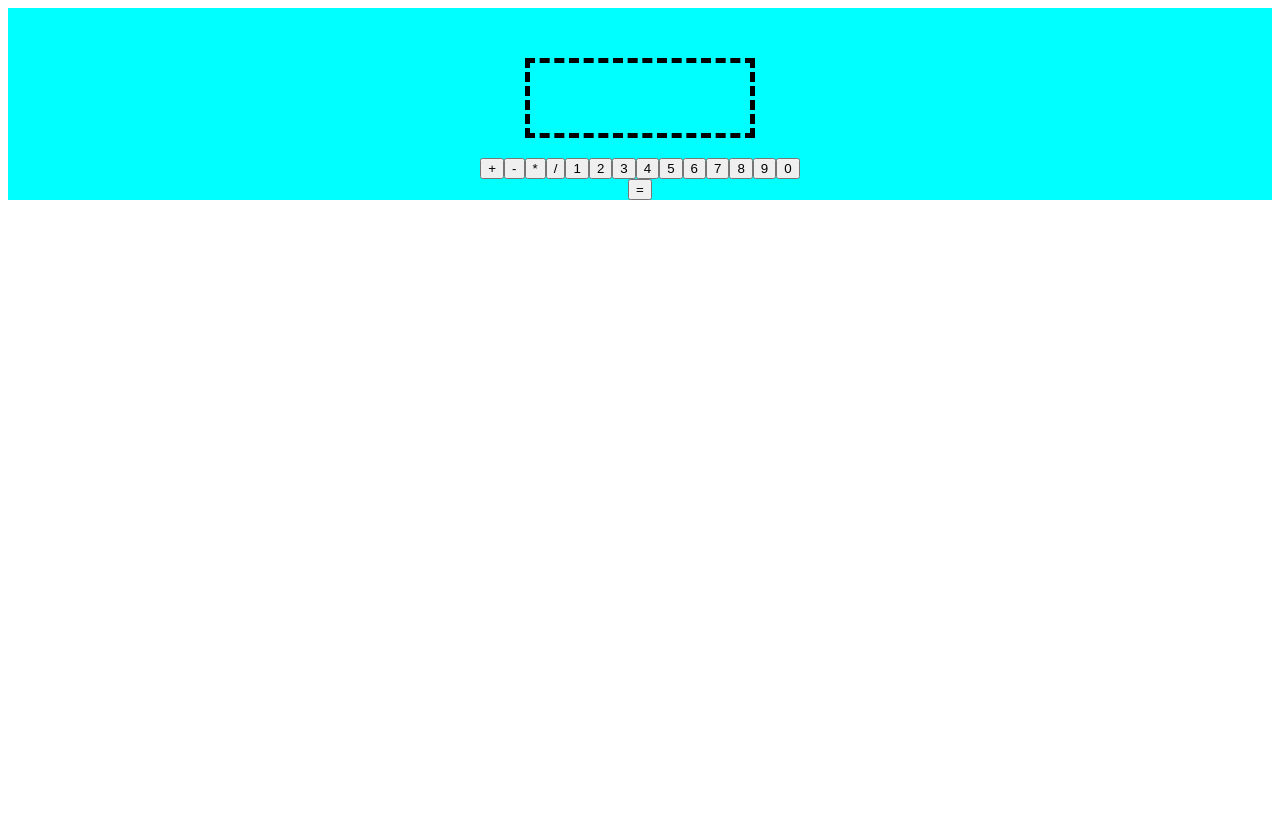
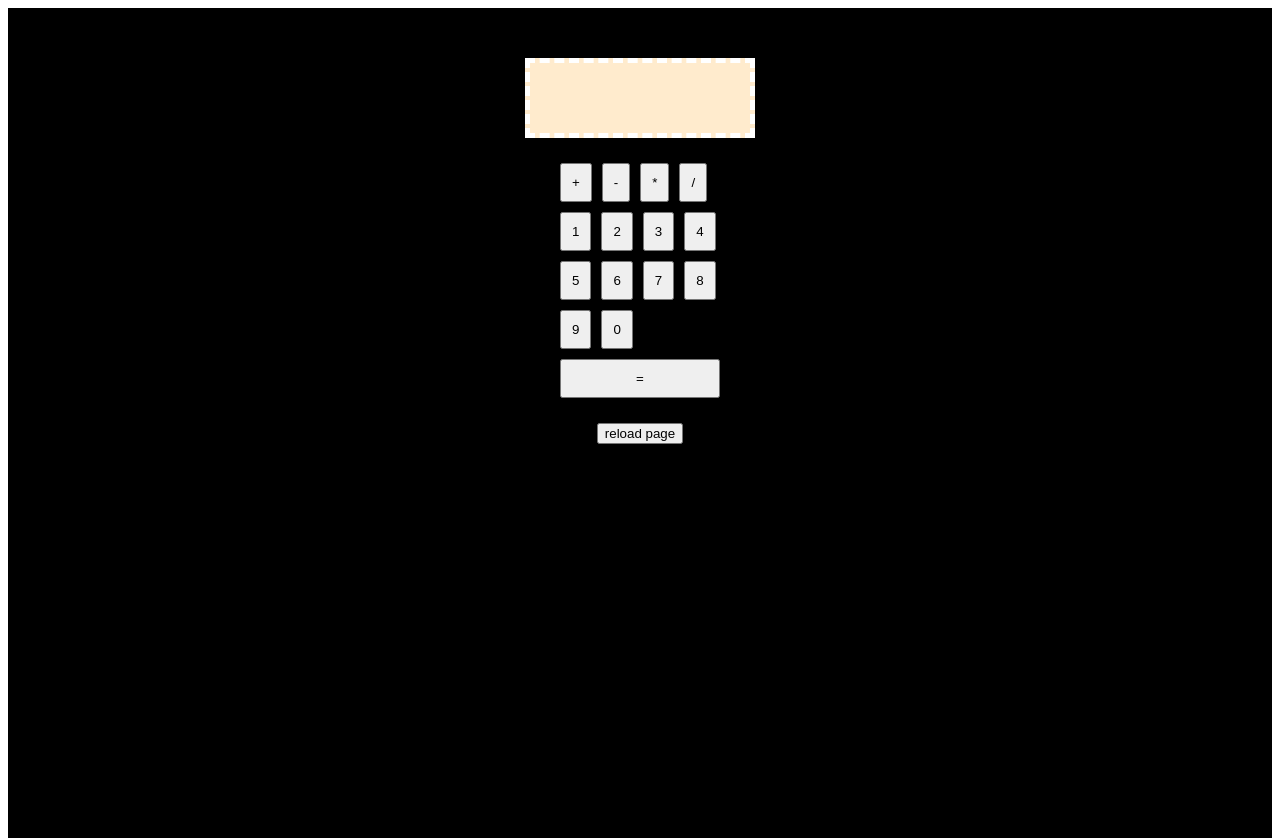
Before and after one commit to Jerkku03/Calculator-project, a plain HTML site: page index.html in a window 1280 px wide. Before the commit the page ends 800 px from the top, so only its background shows below. Drawn offline with Linux system fonts and the light colour scheme.

Commit message:
style css to look better

```diff
--- a/index.html
+++ b/index.html
@@ -27,6 +27,7 @@
             <button class="nappi" id="zero"> 0 </button>
         </div>
         <button id="equals"> = </button>
+        <button id="reload">reload page</button>
 
 
     </div>
--- a/java.js
+++ b/java.js
@@ -18,7 +18,7 @@ nappulat = document.querySelector('#nappulat');
 //nine = document.querySelector('#nine');
 //zero = document.querySelector('#zero');
 equals = document.querySelector('#equals');
-
+reload = document.querySelector('#reload');
 
 // laskutoimitukset
 const lisaa = function(a, b) {
@@ -193,6 +193,9 @@ equals.addEventListener('click', () => {
     vastaus.appendChild(vast);
 });
 
+reload.addEventListener('click', () => {
+    location.reload();
+});
 
 
 
--- a/style.css
+++ b/style.css
@@ -1,9 +1,13 @@
+body, html {
+    height: 100%;
+}
+
 #main {
-    background-color: aqua;
+    height: 100%;
+    background-color: black;
     display: flex;
     flex-direction: column;
     padding-top: 30px;
-    justify-content: center;
     align-items: center;
 }
 
@@ -12,11 +16,29 @@
     margin: 20px;
     height: 50px;
     min-width: 200px;
-    border: 5px black;
+    border: 5px white;
     border-style: dashed;
+    background-color: blanchedalmond;
 }
 
 #nappulat {
     display: flex;
+    flex-wrap: wrap;
+    max-width: 170px;
+}
 
+.nappi {
+    padding: 10px;
+    margin: 5px;
+    color: black;
 }
+
+#equals {
+    padding: 10px;
+    margin: 5px;
+    width: 160px;
+}
+
+#reload {
+    margin: 20px;
+}
```
